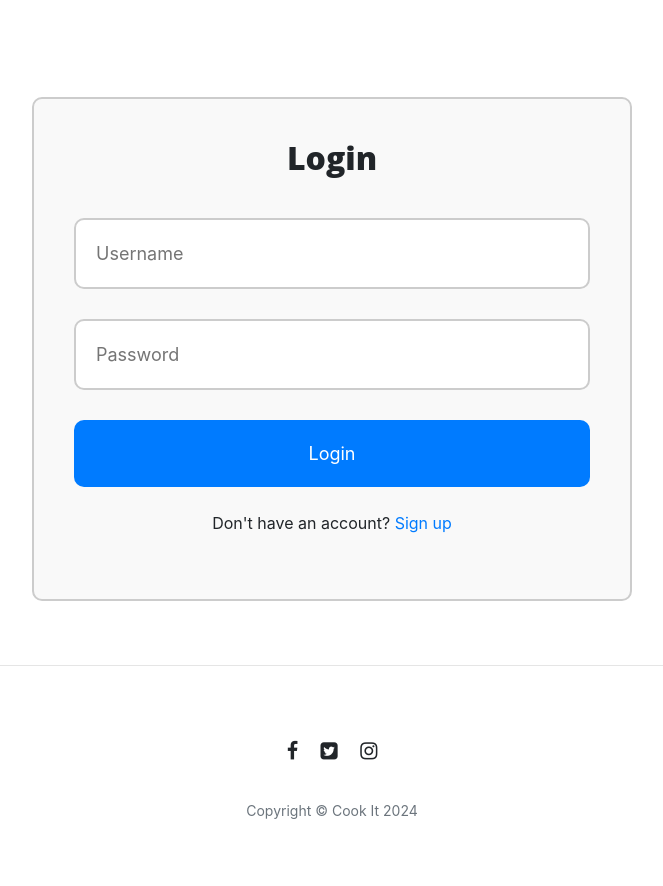
After one commit to MrHraza/Cook-it, a Flask app: page /login in a window 1280 px wide. The commit adds this page. Shown: the part 533-1419 px from the top of the page, without its empty margins (308-971 px from the left). Run offline with Flask 2, Linux system fonts and the light colour scheme; some libraries are stand-ins or nearby versions.

Commit message:
updated models.py, routes.py, constructing login

```diff
--- a/bigpot/__init__.py
+++ b/bigpot/__init__.py
@@ -1,11 +1,13 @@
 import os
 from flask import Flask
+from flask_sqlalchemy import SQLAlchemy
 if os.path.exists("env.py"):
     import env
 
 
 app = Flask(__name__)
-app.secret_key = os.environ.get("SECRET_KEY")
-
+app.config["SECRET_KEY"] = os.environ.get("SECRET_KEY")
+app.config["SQLALCHEMY_DATABASE_URI"] = os.environ.get("DB_URL")
+db = SQLAlchemy(app)
 
 from bigpot import routes
--- a/bigpot/routes.py
+++ b/bigpot/routes.py
@@ -1,11 +1,11 @@
 import os
 import json
-from bigpot import app
+from bigpot import app, db
 from flask import render_template, session, redirect, request, flash, url_for
+from bigpot.models import Users, Comments
 
 
 
-comments = []
 
 @app.route("/")
 def index():
@@ -26,25 +26,25 @@ def contact():
 
 @app.route("/community")
 def community():
+    return render_template("community.html", page_title='Community')
 
-    return render_template("community.html", page_title='Community', comments=comments)
+@app.route("/login")
+def login():
+    return render_template("login.html", page_title='Login')
 
-@app.route('/submit-comment', methods=['POST'])
-def submit_comment():
-    name = request.form['name']
-    comment = request.form['comment']
-    comments.append({'name': name, 'comment': comment})
-    return redirect(url_for('community'))
+@app.route("/signup")
+def signup():
+    return render_template("signup.html")
 
-@app.route('/edit-comment', methods=['POST'])
-def edit_comment():
-    comment_id = int(request.form['comment_id'])
-    edited_comment = request.form['edited_comment']
-    comments[comment_id - 1]['comment'] = edited_comment
-    return redirect(url_for('community'))
-
-@app.route('/delete-comment', methods=['POST'])
-def delete_comment():
-    comment_id = int(request.form['comment_id'])
-    del comments[comment_id - 1]
-    return redirect(url_for('community'))
+@app.route("/add_user", methods=["GET", "POST"])
+def add_users():
+    if request.method == "POST":
+        user = Users(username=request.form.get("username"))
+        password = Users(password=request.form.get("password"))
+        email = Users(email=request.form.get("email"))
+        db.session.add(user)
+        db.session.add(password)
+        db.session.add(email)
+        db.session.commit()
+        return redirect("{{ url_for('login') }}")
+    return render_template("signup.html")
--- a/bigpot/static/css/cookit.css
+++ b/bigpot/static/css/cookit.css
@@ -115,8 +115,6 @@ img::-moz-selection {
   letter-spacing: 1px;
   text-transform: uppercase;
 }
-
-
 
 @media only screen and (min-width: 992px) {
   #mainNav {
--- a/bigpot/templates/base.html
+++ b/bigpot/templates/base.html
@@ -46,7 +46,7 @@
                             <a class="nav-link" href="{{ url_for('community') }}">Community</a>
                         </li>
                         <li class="nav-item">
-                            <a class="nav-link" href="#">Login</a>
+                            <a class="nav-link" href="{{ url_for('login') }}">Login</a>
                         </li>
                     </ul>
                 </div>
--- /dev/null
+++ b/bigpot/templates/login.html
@@ -0,0 +1,76 @@
+{% extends "base.html" %}
+{% block content %}
+
+<style>
+     .login-container {
+            width: 600px;
+            margin: 0 auto;
+            padding: 40px;
+            border: 2px solid #ccc;
+            border-radius: 10px;
+            background-color: #f9f9f9;
+        }
+        .login-container h2 {
+            text-align: center;
+            margin-bottom: 40px;
+        }
+        .login-container input[type="text"],
+        .login-container input[type="password"] {
+            width: 100%;
+            padding: 20px;
+            margin-bottom: 30px;
+            border: 2px solid #ccc;
+            border-radius: 10px;
+            box-sizing: border-box;
+            font-size: 18px;
+        }
+        .login-container button {
+            width: 100%;
+            padding: 20px;
+            background-color: #007bff;
+            color: #fff;
+            border: none;
+            border-radius: 10px;
+            cursor: pointer;
+            transition: background-color 0.3s;
+            font-size: 18px;
+        }
+        .login-container button:hover {
+            background-color: #0056b3;
+        }
+
+        .signup-link {
+            text-align: center;
+        }
+        .signup-link a {
+            color: #007bff;
+            text-decoration: none;
+        }
+
+</style>
+
+
+<br>
+<br>
+
+<section class="login-section">
+    <div class="login-container">
+        <h2>Login</h2>
+        <form action="#" method="post">
+            <input type="text" name="username" placeholder="Username" required>
+            <input type="password" name="password" placeholder="Password" required>
+            <button type="submit">Login</button>
+        </form>
+        <br>
+        <div class="signup-link">
+            Don't have an account? <a href="{{ url_for('signup') }}">Sign up</a>
+        </div>
+        <br>
+    </div>
+</section>
+
+<br>
+<br>
+<hr>
+
+{% endblock %}
--- a/requirements.txt
+++ b/requirements.txt
@@ -1,5 +1,7 @@
 blinker==1.7.0
 click==8.1.7
-Flask==3.0.2
+Flask==2.2.5
 itsdangerous==2.1.2
 Werkzeug==3.0.1
+psycopg2
+sqlalchemy==1.4.46
--- a/run.py
+++ b/run.py
@@ -1,8 +1,10 @@
 import os
 from bigpot import app
 
+
 if __name__ == "__main__":
     app.run(
-        host=os.environ.get("IP", "0.0.0.0"),
-        port=int(os.environ.get("PORT", "5000")),
-        debug=False)
+        host=os.environ.get("IP"),
+        port=int(os.environ.get("PORT")),
+        debug=os.environ.get("DEBUG")
+    )
```
Also changed, not shown: bigpot/models.py (added, +26 -0 lines), bigpot/templates/community.html (+1 -13 lines), bigpot/templates/signup.html (added, +75 -0 lines).
